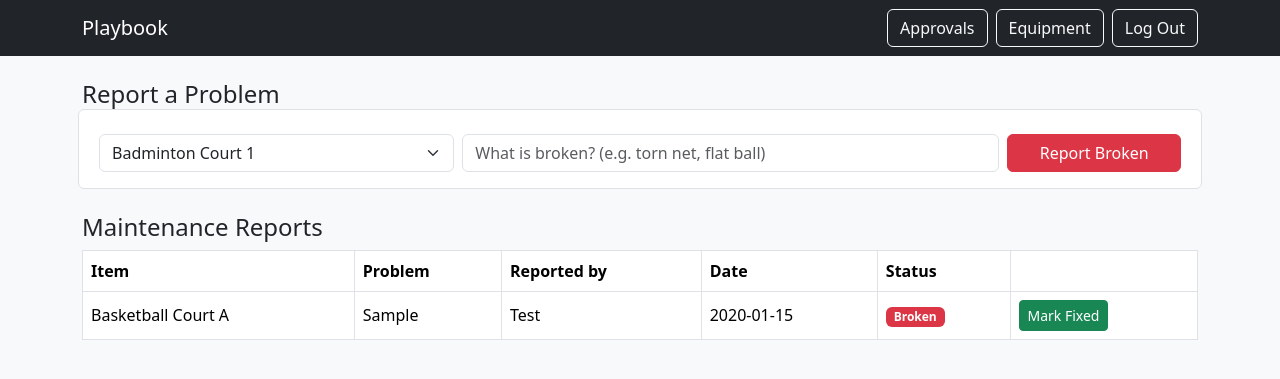
After one commit to kuroo00-ui/playbook, a PHP site: page /maintenance.php in a window 1280 px wide. The commit adds this page. Shown: the top 379 px of the page. Run offline with PHP 8.4, Linux system fonts and the light colour scheme; a user stored in the database is signed in; data comes from the database, SQL or seed files in the repository; tables that the repository leaves empty hold one stand-in row (values such as "Sample post").

Commit message:
added maintenance and damage report page

```diff
--- a/admin_approvals.php
+++ b/admin_approvals.php
@@ -47,6 +47,7 @@ $pending = $conn->query(
     <a class="navbar-brand" href="index.php">Playbook</a>
     <div class="d-flex gap-2">
       <a class="btn btn-outline-light" href="admin_equipment.php">Equipment</a>
+      <a class="btn btn-outline-light" href="maintenance.php">Maintenance</a>
       <a class="btn btn-outline-light" href="logout.php">Log Out</a>
     </div>
   </div>
--- a/admin_equipment.php
+++ b/admin_equipment.php
@@ -50,6 +50,7 @@ $items = $conn->query("SELECT * FROM equipment ORDER BY equipment_name");
     <a class="navbar-brand" href="index.php">Playbook</a>
     <div class="d-flex gap-2">
       <a class="btn btn-outline-light" href="admin_approvals.php">Approvals</a>
+      <a class="btn btn-outline-light" href="maintenance.php">Maintenance</a>
       <a class="btn btn-outline-light" href="logout.php">Log Out</a>
     </div>
   </div>
--- /dev/null
+++ b/maintenance.php
@@ -0,0 +1,152 @@
+<?php
+include 'auth.php';
+require_role('staff', 'admin');
+
+if ($_SERVER['REQUEST_METHOD'] === 'POST') {
+
+  // ----- Report something as broken -----
+  if ($_POST['action'] === 'report') {
+    // The dropdown value looks like "court:2" or "equipment:3"
+    [$type, $id] = array_pad(explode(':', $_POST['item']), 2, 0);
+    $id    = (int)$id;
+    $issue = trim($_POST['issue']);
+
+    if ($issue !== '' && in_array($type, ['court', 'equipment'])) {
+      if ($type === 'court') {
+        $stmt = $conn->prepare("INSERT INTO maintenance_reports (court_id, reported_by, issue) VALUES (?, ?, ?)");
+        $stmt->bind_param("iis", $id, $_SESSION['user_id'], $issue);
+        $stmt->execute();
+        $stmt = $conn->prepare("UPDATE courts SET status = 'maintenance' WHERE court_id = ?");
+        $stmt->bind_param("i", $id);
+        $stmt->execute();
+      } else {
+        $stmt = $conn->prepare("INSERT INTO maintenance_reports (equipment_id, reported_by, issue) VALUES (?, ?, ?)");
+        $stmt->bind_param("iis", $id, $_SESSION['user_id'], $issue);
+        $stmt->execute();
+        $stmt = $conn->prepare("UPDATE equipment SET equipment_condition = 'damaged' WHERE equipment_id = ?");
+        $stmt->bind_param("i", $id);
+        $stmt->execute();
+      }
+    }
+
+  // ----- Mark a report as fixed -----
+  } elseif ($_POST['action'] === 'fixed') {
+    $rid = (int)$_POST['report_id'];
+
+    // Find the report (only if it is not already fixed)
+    $stmt = $conn->prepare("SELECT court_id, equipment_id FROM maintenance_reports WHERE report_id = ? AND repair_status <> 'fixed'");
+    $stmt->bind_param("i", $rid);
+    $stmt->execute();
+    $rep = $stmt->get_result()->fetch_assoc();
+
+    if ($rep) {
+      $stmt = $conn->prepare("UPDATE maintenance_reports SET repair_status = 'fixed' WHERE report_id = ?");
+      $stmt->bind_param("i", $rid);
+      $stmt->execute();
+
+      if ($rep['court_id']) {
+        $stmt = $conn->prepare("UPDATE courts SET status = 'available' WHERE court_id = ?");
+        $stmt->bind_param("i", $rep['court_id']);
+      } else {
+        $stmt = $conn->prepare("UPDATE equipment SET equipment_condition = 'good' WHERE equipment_id = ?");
+        $stmt->bind_param("i", $rep['equipment_id']);
+      }
+      $stmt->execute();
+    }
+  }
+  header("Location: maintenance.php");
+  exit;
+}
+
+// Data for the page
+$courts    = $conn->query("SELECT court_id, court_name FROM courts ORDER BY court_name");
+$equipment = $conn->query("SELECT equipment_id, equipment_name FROM equipment ORDER BY equipment_name");
+$reports   = $conn->query(
+  "SELECT m.*, c.court_name, e.equipment_name, u.first_name
+   FROM maintenance_reports m
+   LEFT JOIN courts c    ON c.court_id = m.court_id
+   LEFT JOIN equipment e ON e.equipment_id = m.equipment_id
+   JOIN users u          ON u.user_id = m.reported_by
+   ORDER BY (m.repair_status = 'fixed'), m.date_reported DESC");
+?>
+<!DOCTYPE html>
+<html lang="en">
+<head>
+  <meta charset="UTF-8">
+  <meta name="viewport" content="width=device-width, initial-scale=1">
+  <title>Maintenance - Playbook</title>
+  <link href="https://cdn.jsdelivr.net/npm/bootstrap@5.3.3/dist/css/bootstrap.min.css" rel="stylesheet">
+</head>
+<body class="bg-light">
+<nav class="navbar navbar-dark bg-dark mb-4">
+  <div class="container">
+    <a class="navbar-brand" href="index.php">Playbook</a>
+    <div class="d-flex gap-2">
+      <?php if ($_SESSION['role'] === 'admin'): ?>
+        <a class="btn btn-outline-light" href="admin_approvals.php">Approvals</a>
+        <a class="btn btn-outline-light" href="admin_equipment.php">Equipment</a>
+      <?php endif; ?>
+      <a class="btn btn-outline-light" href="logout.php">Log Out</a>
+    </div>
+  </div>
+</nav>
+
+<div class="container">
+  <h4>Report a Problem</h4>
+  <form method="POST" class="row g-2 bg-white p-3 border rounded mb-4">
+    <input type="hidden" name="action" value="report">
+    <div class="col-md-4">
+      <select name="item" class="form-select" required>
+        <optgroup label="Courts">
+          <?php while ($c = $courts->fetch_assoc()): ?>
+            <option value="court:<?= $c['court_id'] ?>"><?= htmlspecialchars($c['court_name']) ?></option>
+          <?php endwhile; ?>
+        </optgroup>
+        <optgroup label="Equipment">
+          <?php while ($e = $equipment->fetch_assoc()): ?>
+            <option value="equipment:<?= $e['equipment_id'] ?>"><?= htmlspecialchars($e['equipment_name']) ?></option>
+          <?php endwhile; ?>
+        </optgroup>
+      </select>
+    </div>
+    <div class="col-md-6">
+      <input type="text" name="issue" class="form-control" placeholder="What is broken? (e.g. torn net, flat ball)" maxlength="255" required>
+    </div>
+    <div class="col-md-2"><button class="btn btn-danger w-100">Report Broken</button></div>
+  </form>
+
+  <h4>Maintenance Reports</h4>
+  <table class="table table-bordered bg-white align-middle">
+    <thead>
+      <tr><th>Item</th><th>Problem</th><th>Reported by</th><th>Date</th><th>Status</th><th></th></tr>
+    </thead>
+    <tbody>
+    <?php while ($r = $reports->fetch_assoc()): ?>
+      <tr>
+        <td><?= htmlspecialchars($r['court_name'] ?? $r['equipment_name']) ?></td>
+        <td><?= htmlspecialchars($r['issue']) ?></td>
+        <td><?= htmlspecialchars($r['first_name']) ?></td>
+        <td><?= substr($r['date_reported'], 0, 10) ?></td>
+        <td>
+          <?php if ($r['repair_status'] === 'fixed'): ?>
+            <span class="badge bg-success">Fixed</span>
+          <?php else: ?>
+            <span class="badge bg-danger">Broken</span>
+          <?php endif; ?>
+        </td>
+        <td>
+          <?php if ($r['repair_status'] !== 'fixed'): ?>
+            <form method="POST">
+              <input type="hidden" name="action" value="fixed">
+              <input type="hidden" name="report_id" value="<?= $r['report_id'] ?>">
+              <button class="btn btn-success btn-sm">Mark Fixed</button>
+            </form>
+          <?php endif; ?>
+        </td>
+      </tr>
+    <?php endwhile; ?>
+    </tbody>
+  </table>
+</div>
+</body>
+</html>
```
